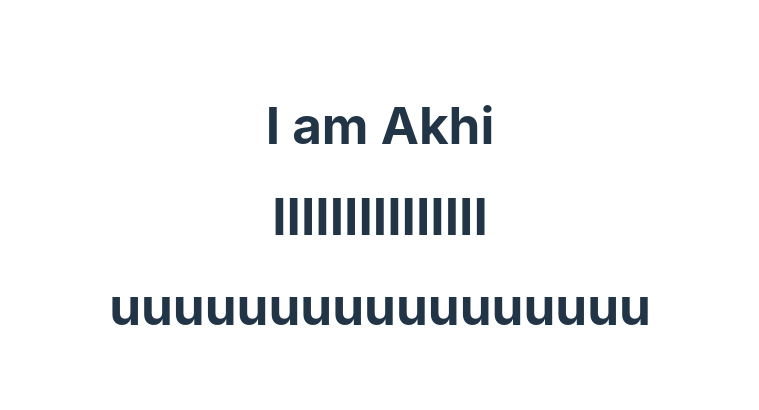
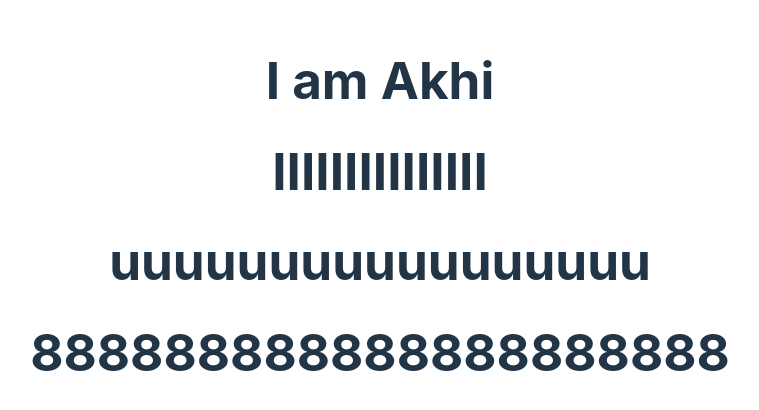
Before and after one commit to yaswanthvitta/ex2, a React (Vite) app in the folder my-app/: page / in a window 1280 px wide. Shown: the part 184-594 px from the top of the page, without its empty margins (260-1019 px from the left). Built offline with nearby package versions, Linux system fonts and the light colour scheme.

Commit message:
changed app.tsx with 8's

```diff
--- a/my-app/src/App.tsx
+++ b/my-app/src/App.tsx
@@ -8,6 +8,7 @@ function App() {
       <h1>I am Akhi</h1>
       <h1>IIIIIIIIIIIIIII</h1>
       <h1>uuuuuuuuuuuuuuuuu</h1>
+      <h1>888888888888888888888</h1>
     </>
   )
 }
```
